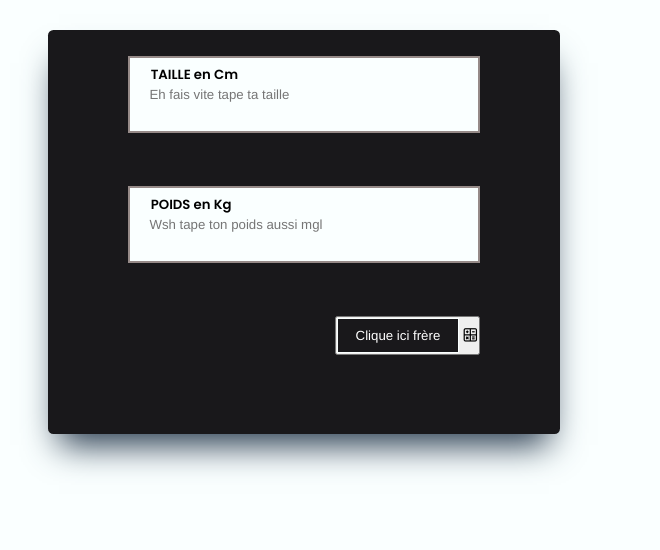
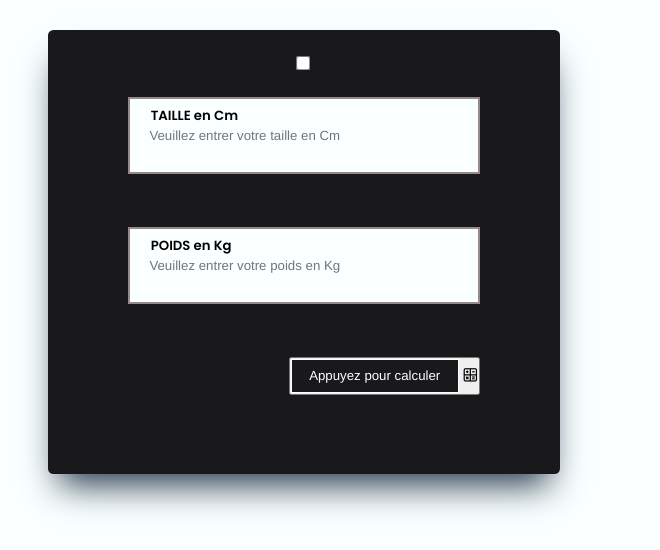
Before and after one commit to MahamadouDembele/CalculateurIMC, a plain HTML site: page index.html in a window 1280 px wide. Shown: the part 92-642 px from the top of the page, without its empty margins (410-1070 px from the left). Drawn offline with nearby package versions, Linux system fonts and the light colour scheme.

Commit message:
Changement de la backgroud du ficier index.html
Ajout du mode sombre avec un mode dark

```diff
--- a/index.html
+++ b/index.html
@@ -16,30 +16,22 @@
         <header class="header" id="header">
             <div class="header_contenair">
                 <h2 class="header_title">Wesh Chakal:</h2>
-                <span class="header_subtitle"> Bienvenue sur votre Calculateur d'IMC
-                     Allez va cheker ton IMC mon pote :</span>
+                    <span class="header_subtitle"> Bienvenue sur votre Calculateur d'IMC
+                     Allez va cheker ton IMC mon pote :
+                    </span>
             </div>
         </header>
-       <!-- <main class="main">
-            <section class="form">
-                <div class="conenu">
-                    <p>
-                        <label for="" class="contenu_label">TAILLE en Cm</label>
-                        <input type="text" class="contenu_input" id="height"><br><span class="height_msg" id="height_error"></span>
-                    </p>
-                    <p>
-                        <label for="" class="contenu_label">POIDS en Kg</label>
-                        <input type="text" class="contenu_input" id="weight"><br><span class="weight_msg" id="weight_error"></span>
-                    </p>
-                    <button type="submit" class="contenu_btn" id="contenu-btn">Calculer</button>
-                    <p id="prod"></p>
-                </div>
-            </section>-->
-      <main class="form">
-        <div action="" class="contenu_form">
+      <main class="form ">
+         <div class="dark_mode contenu_form" id="dark-mode">
+            <input type="checkbox" class="checkbox" id="checkbox">
+            <label for="checkbox" class="label">
+                <div class="ball"></div>
+            </label>
+        </div>
+        <div action="post" class="contenu_form dark_mode">
             <div class="contenu">
                <label for="" class="contenu_label">TAILLE en Cm</label>
-               <input type="text" class="contenu_input" id="height" placeholder="Eh fais vite tape ta taille">
+               <input type="text" class="contenu_input" id="height" placeholder="Veuillez entrer votre taille en Cm">
                <div class="contenu_shadow"></div>
             </div>
             <div>
@@ -47,14 +39,14 @@
             </div>
             <div class="contenu">
                 <label for="" class="contenu_label">POIDS en Kg</label>
-                <input type="text" class="contenu_input" id="weight" placeholder="Wsh tape ton poids aussi mgl ">
+                <input type="text" class="contenu_input" id="weight" placeholder="Veuillez entrer votre poids en Kg">
                 <div class="contenu_shadow"></div>
              </div>
              <div>
                 <span class="weight_msg" id="weight_error"></span>
              </div>
              <button class="contenu_button">
-                <input type="submit" class="contenu_submit"  id="contenu-btn" value="Clique ici frère">
+                <input type="submit" class="contenu_submit"  id="contenu-btn" value="Appuyez pour calculer">
                 <i class="uil uil-calculator-alt button-icon"></i>
              </button>
             </div>
```
